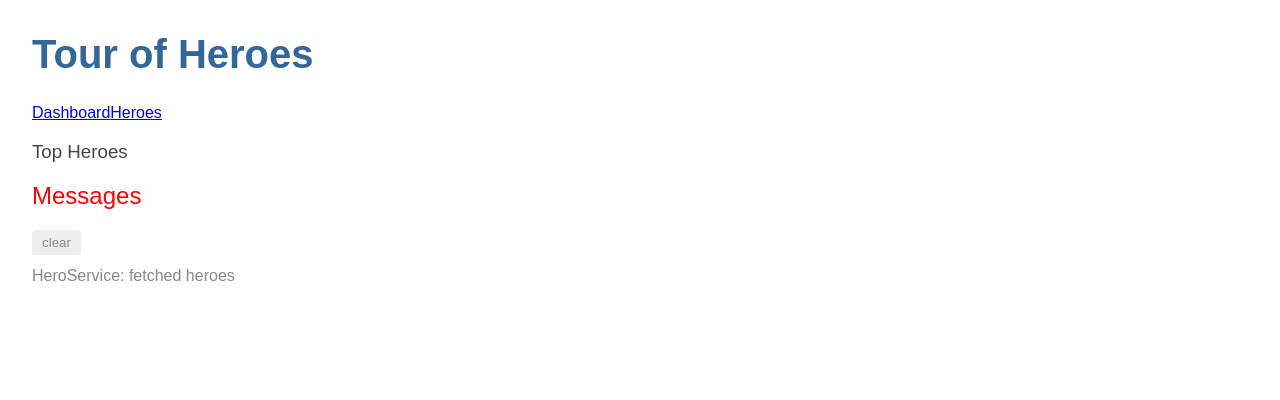
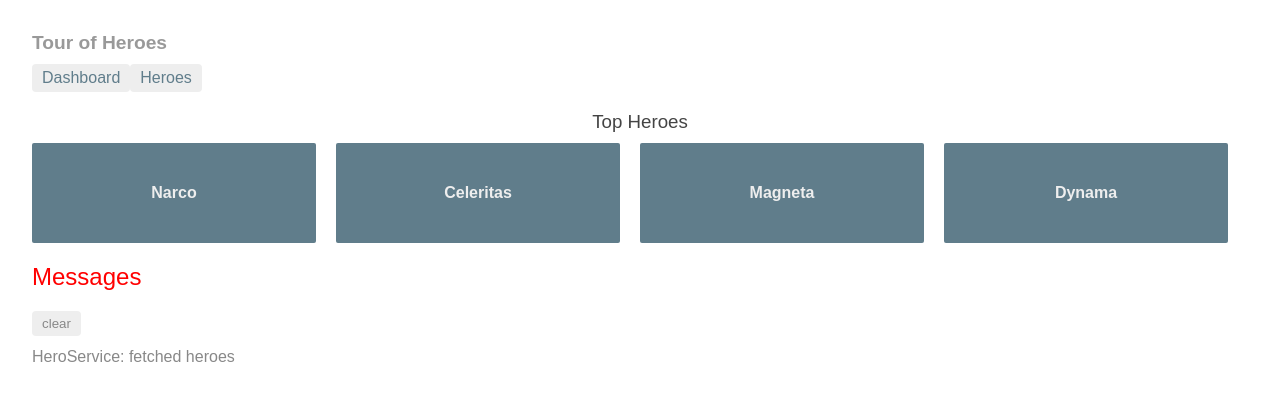
Before and after one commit to martinKindall/angular_tutorial_tour_heroes, an Angular app: page /dashboard in a window 1280 px wide. Shown: the top 400 px of the page. Built offline with nearby package versions, Linux system fonts and the light colour scheme.

Commit message:
Added routes for heroes using id as param. Now clicking a hero opens their detail view

```diff
--- a/src/app/app-routing.module.ts
+++ b/src/app/app-routing.module.ts
@@ -2,6 +2,7 @@ import { NgModule } from '@angular/core';
 import { RouterModule, Routes } from '@angular/router';
 import { HeroesComponent } from './heroes/heroes.component';
 import { DashboardComponent } from './dashboard/dashboard.component';
+import { HeroDetailComponent } from './hero-detail/hero-detail.component';
 
 
 const routes: Routes = [
@@ -17,6 +18,10 @@ const routes: Routes = [
 		path: '',
 		redirectTo: '/dashboard',
 		pathMatch: 'full'
+	},
+	{
+		path: 'detail/:id',
+		component: HeroDetailComponent
 	}
 ];
 
--- a/src/app/app.component.css
+++ b/src/app/app.component.css
@@ -0,0 +1,29 @@
+/* AppComponent's private CSS styles */
+h1 {
+  font-size: 1.2em;
+  color: #999;
+  margin-bottom: 0;
+}
+h2 {
+  font-size: 2em;
+  margin-top: 0;
+  padding-top: 0;
+}
+nav a {
+  padding: 5px 10px;
+  text-decoration: none;
+  margin-top: 10px;
+  display: inline-block;
+  background-color: #eee;
+  border-radius: 4px;
+}
+nav a:visited, a:link {
+  color: #607d8b;
+}
+nav a:hover {
+  color: #039be5;
+  background-color: #cfd8dc;
+}
+nav a.active {
+  color: #039be5;
+}
--- a/src/app/dashboard/dashboard.component.css
+++ b/src/app/dashboard/dashboard.component.css
@@ -0,0 +1,63 @@
+/* DashboardComponent's private CSS styles */
+[class*='col-'] {
+  float: left;
+  padding-right: 20px;
+  padding-bottom: 20px;
+}
+[class*='col-']:last-of-type {
+  padding-right: 0;
+}
+a {
+  text-decoration: none;
+}
+*, *:after, *:before {
+  -webkit-box-sizing: border-box;
+  -moz-box-sizing: border-box;
+  box-sizing: border-box;
+}
+h3 {
+  text-align: center;
+  margin-bottom: 0;
+}
+h4 {
+  position: relative;
+}
+.grid {
+  margin: 0;
+}
+.col-1-4 {
+  width: 25%;
+}
+.module {
+  padding: 20px;
+  text-align: center;
+  color: #eee;
+  max-height: 120px;
+  min-width: 120px;
+  background-color: #607d8b;
+  border-radius: 2px;
+}
+.module:hover {
+  background-color: #eee;
+  cursor: pointer;
+  color: #607d8b;
+}
+.grid-pad {
+  padding: 10px 0;
+}
+.grid-pad > [class*='col-']:last-of-type {
+  padding-right: 20px;
+}
+@media (max-width: 600px) {
+  .module {
+    font-size: 10px;
+    max-height: 75px; }
+}
+@media (max-width: 1024px) {
+  .grid {
+    margin: 0;
+  }
+  .module {
+    min-width: 60px;
+  }
+}
--- a/src/app/dashboard/dashboard.component.html
+++ b/src/app/dashboard/dashboard.component.html
@@ -1,6 +1,6 @@
 <h3>Top Heroes</h3>
 <div class="grid grid-pad">
-	<a *ngFor="let hero of heores" class="col-1-4">
+	<a *ngFor="let hero of heroes" class="col-1-4" routerLink="/detail/{{hero.id}}">
 		<div class="module hero">
 			<h4>{{hero.name}}</h4>
 		</div>
--- a/src/app/hero-detail/hero-detail.component.ts
+++ b/src/app/hero-detail/hero-detail.component.ts
@@ -1,5 +1,9 @@
 import { Component, OnInit, Input } from '@angular/core';
 import { Hero } from '../hero';
+import { ActivatedRoute } from '@angular/router';
+import { Location } from '@angular/common';
+import { HeroService} from '../hero.service';
+
 
 @Component({
   selector: 'app-hero-detail',
@@ -11,9 +15,21 @@ import { Hero } from '../hero';
 export class HeroDetailComponent implements OnInit {
   @Input() hero: Hero;
 
-  constructor() { }
+  constructor(
+  	private route: ActivatedRoute,
+  	private heroService: HeroService,
+  	private location: Location
+  	) { }
 
   ngOnInit() {
+  	this.getHero();
+  }
+
+
+  getHero(): void {
+  	const id = +this.route.snapshot.paramMap.get('id');
+  	this.heroService.getHero(id)
+  		.subscribe(hero => this.hero = hero);
   }
 
 }
--- a/src/app/hero.service.ts
+++ b/src/app/hero.service.ts
@@ -17,5 +17,13 @@ export class HeroService {
 		return of(HEROES);
 	}
 
+
+	getHero(id: number): Observable<Hero> {
+		// TODO: send the message _after_ fetching the hero
+		this.messageService.add(`HeroService: fetched hero id=${id}`);
+		return of(HEROES.find(hero => hero.id === id));
+	}
+
+
   constructor(private messageService: MessageService) { }
 }
--- a/src/app/heroes/heroes.component.html
+++ b/src/app/heroes/heroes.component.html
@@ -1,10 +1,8 @@
 <h2>My Heroes</h2>
 <ul>
-	<li *ngFor="let hero of heroes"
-		(click)="onSelect(hero)"
-		[class.selected]="hero === selectedHero">
-		<span class="badge">{{hero.id}}</span> {{hero.name}}
+	<li *ngFor="let hero of heroes">
+		<a routerLink="/detail/{{hero.id}}">
+			<span class="badge">{{hero.id}}</span> {{hero.name}}
+		</a>
 	</li>
 </ul>
-
-<app-hero-detail [hero]="selectedHero"></app-hero-detail>
--- a/src/app/heroes/heroes.component.ts
+++ b/src/app/heroes/heroes.component.ts
@@ -10,11 +10,6 @@ import { HeroService } from '../hero.service';
 })
 export class HeroesComponent implements OnInit {
 
-	hero: Hero = {
-		id: 1,
-		name: 'Windstorm'
-	};
-
   heroes: Hero[];
 
   constructor(private heroService: HeroService) { }
@@ -25,10 +20,6 @@ export class HeroesComponent implements OnInit {
     this.getHeroes();
   }
 
-  onSelect(hero: Hero): void {
-    this.selectedHero = hero;
-  }
-
   getHeroes(): void {
     this.heroService.getHeroes()
       .subscribe(heroes =>  this.heroes = heroes);
```
